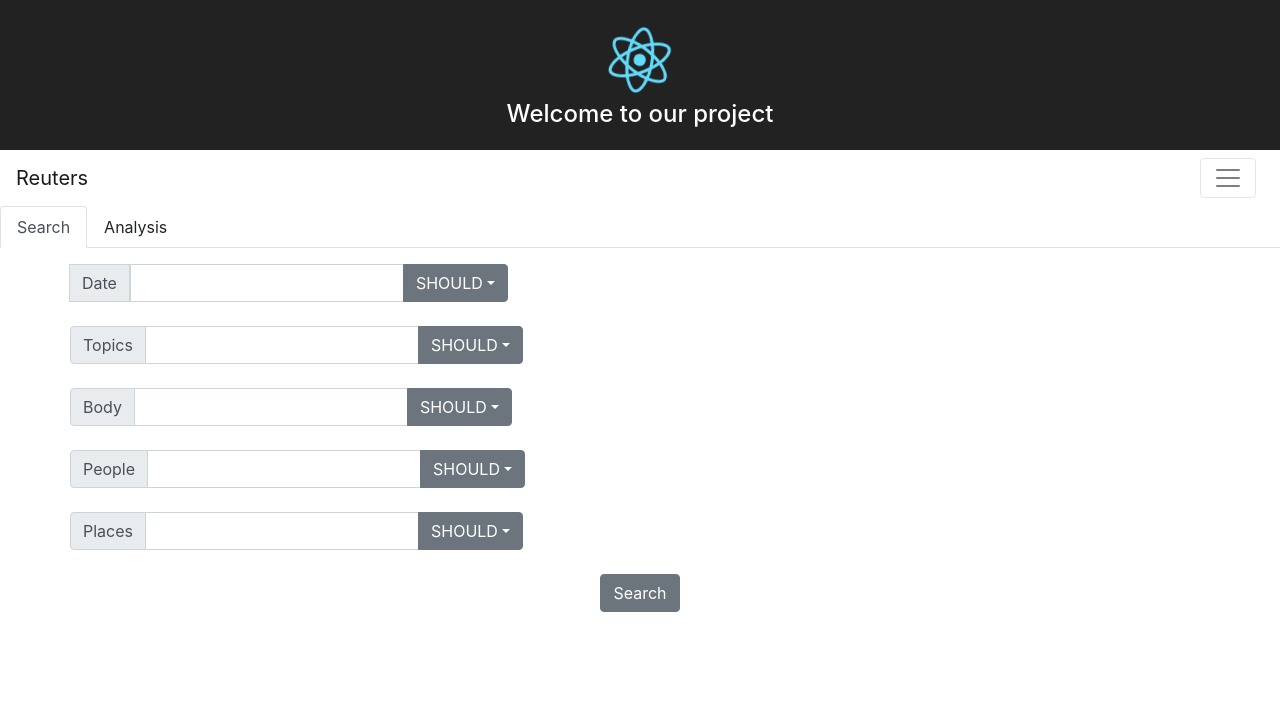
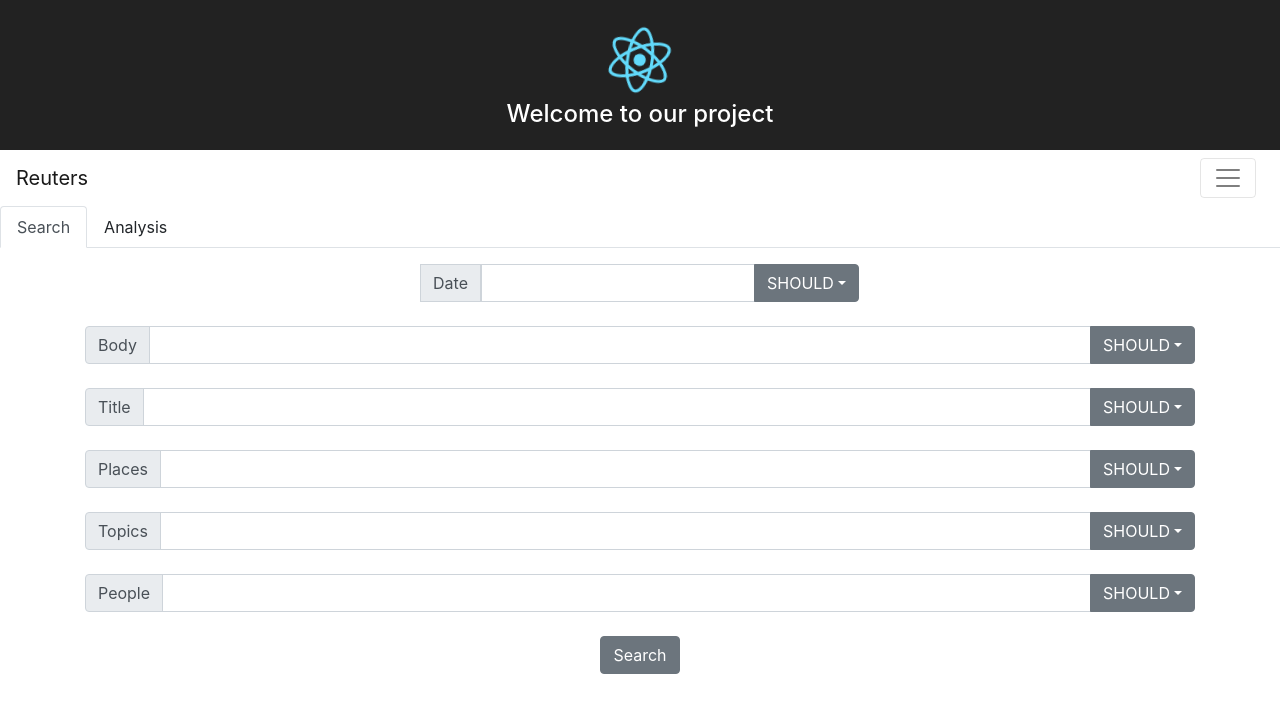
Before and after one commit to vidjul/NoSQLProject, a React (Create React App) app in the folder client/: page / in a window 1280 px wide. Shown: the top 712 px of the page. Built offline with nearby package versions, Linux system fonts and the light colour scheme.

Commit message:
Add Title and arrange fields

```diff
--- a/client/src/Components/InputComponent.js
+++ b/client/src/Components/InputComponent.js
@@ -47,7 +47,7 @@ class InputComponent extends Component {
         return (
             <div>
                 <InputGroup>
-                    <InputGroupAddon addonType="prepend">
+                    <InputGroupAddon  addonType="prepend">
                         <InputGroupText>{name}</InputGroupText>
                     </InputGroupAddon>
                     <Input name={this.props.fieldType} onChange={this.props.onFieldChange} />
--- a/client/src/Components/InputForm.js
+++ b/client/src/Components/InputForm.js
@@ -16,6 +16,10 @@ class InputForm extends Component {
         this.handleSelect = this.handleSelect.bind(this);
         this.onPaginatedSearch = this.onPaginatedSearch.bind(this);
         this.state = {
+            'text.title': {
+                value: '',
+                queryType: 'should'
+            },
             date: {
                 value: null,
                 queryType: 'should',
@@ -110,25 +114,29 @@ class InputForm extends Component {
     render() {
         return (
             <Container>
-                <Row>
+                <Row><Col>
                     <DatepickerComponent date={this.state.date.value} onFieldChange={this.handleDate} onSelectChange={this.handleSelect} dropValue={this.state.date.queryType} />
-                </Row>
+                    </Col></Row>
                 <br />
-                <Row>
+                <Row><Col>
+                    <InputComponent fieldType="Text.Body" onFieldChange={this.handleChange} onSelectChange={this.handleSelect} dropValue={this.state['text.body'].queryType} />
+                </Col></Row>
+                <br />
+                <Row><Col>
+                    <InputComponent fieldType="Text.Title" onFieldChange={this.handleChange} onSelectChange={this.handleSelect} dropValue={this.state['text.title'].queryType} />
+                </Col></Row>
+                <br />
+                <Row><Col>
+                    <InputComponent fieldType="Places" onFieldChange={this.handleChange} onSelectChange={this.handleSelect} dropValue={this.state.places.queryType} />
+                </Col></Row>
+                <br />
+                <Row><Col>
                     <InputComponent fieldType="Topics" onFieldChange={this.handleChange} onSelectChange={this.handleSelect} dropValue={this.state.topics.queryType} />
-                </Row>
+                </Col></Row>
                 <br />
-                <Row>
-                    <InputComponent fieldType="Text.Body" onFieldChange={this.handleChange} onSelectChange={this.handleSelect} dropValue={this.state['text.body'].queryType} />
-                </Row>
-                <br />
-                <Row>
+                <Row><Col>
                     <InputComponent fieldType="People" onFieldChange={this.handleChange} onSelectChange={this.handleSelect} dropValue={this.state.people.queryType} />
-                </Row>
-                <br />
-                <Row>
-                    <InputComponent fieldType="Places" onFieldChange={this.handleChange} onSelectChange={this.handleSelect} dropValue={this.state.places.queryType} />
-                </Row>
+                </Col></Row>
                 <br />
                 <Row>
                     <Col>
```
